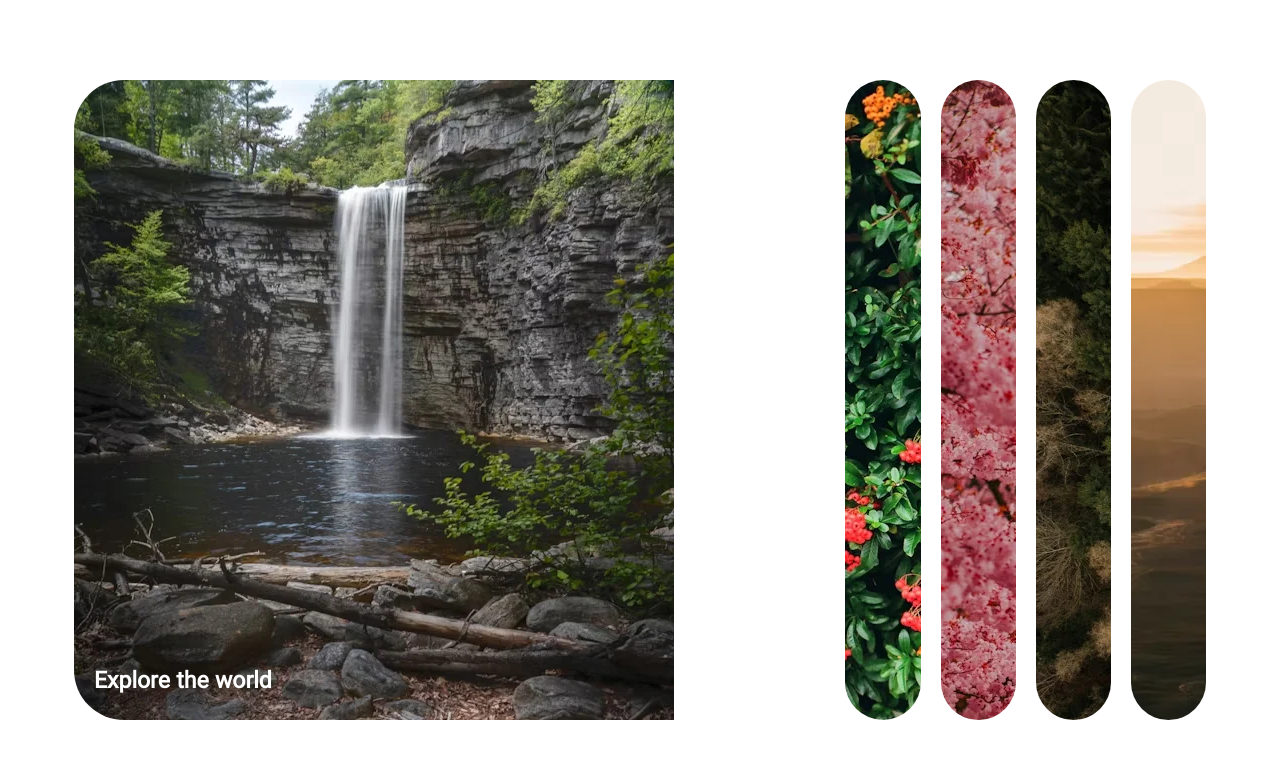
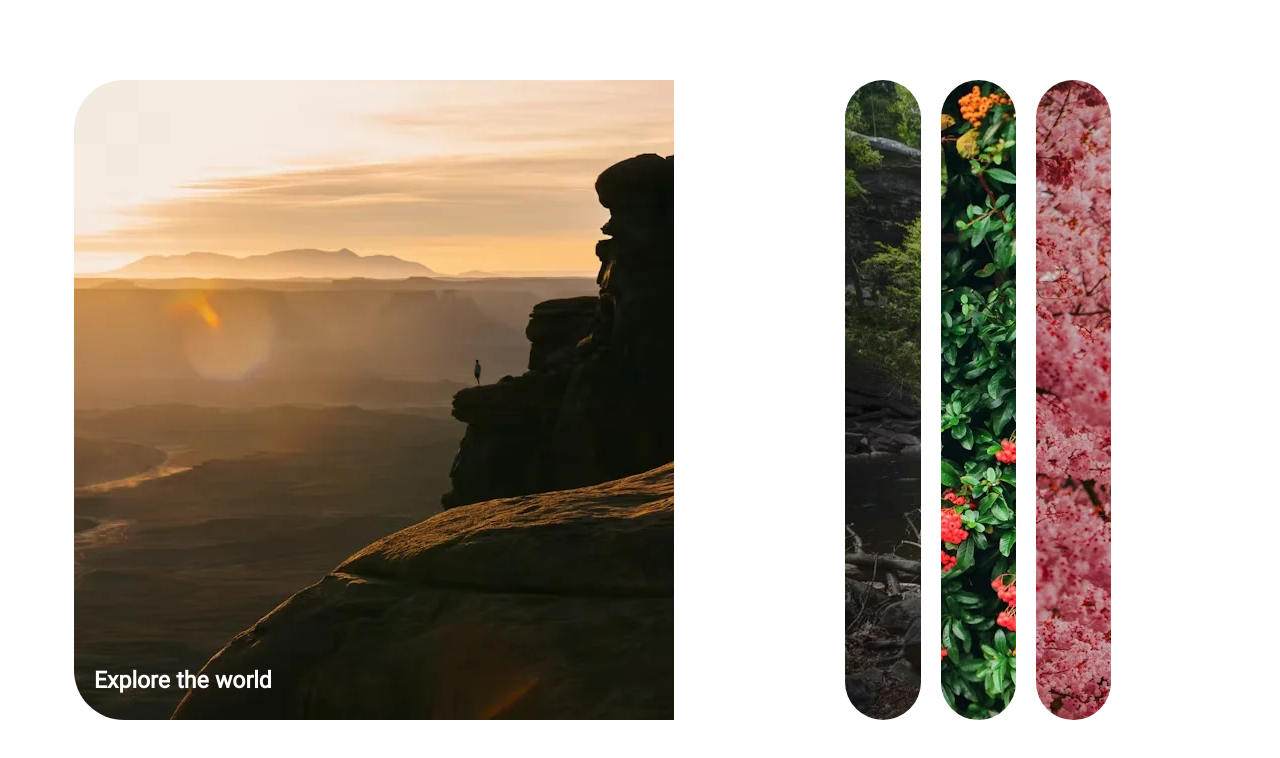
Before and after one commit to MhrGhannad/Webora, a plain HTML site: page index.html in a window 1280 px wide. Drawn offline with Linux system fonts and the light colour scheme; files whose address does not match are found by name; a web font is replaced by a local one.

Commit message:
Update index.html

```diff
--- a/index.html
+++ b/index.html
@@ -9,19 +9,19 @@
 <body>
 
     <div class="contioner">
-        <div class="panel active" style="background-image: url(./photo-1762288910569-37bbc2d2d988_4_11zon.webp);">
+        <div class="panel active" style="background-image: url(Webora/photo-1763793927066-e737cd50bd1a_18_11zon.webp);">
             <h3>Explore the world</h3>
         </div>
-        <div class="panel" style="background-image: url(./photo-1762423780504-bb663dd65a9d_6_11zon.webp);">
+        <div class="panel" style="background-image: url(Webora/photo-1762288910569-37bbc2d2d988_4_11zon.webp);">
             <h3>Explore the world</h3>
         </div>
-        <div class="panel" style="background-image: url(./photo-1763076705118-8c3c03fee057_13_11zon.webp);">
+        <div class="panel" style="background-image: url(Webora/photo-1762423780504-bb663dd65a9d_6_11zon.webp);">
             <h3>Explore the world</h3>
         </div>
-        <div class="panel" style="background-image: url(./photo-1763612101817-a53a38f6186b_15_11zon.webp);">
+        <div class="panel" style="background-image: url(Webora/photo-1763076705118-8c3c03fee057_13_11zon.webp);">
             <h3>Explore the world</h3>
         </div>
-        <div class="panel" style="background-image: url(./photo-1763793927066-e737cd50bd1a_18_11zon.webp);">
+        <div class="panel" style="background-image: url();">
             <h3>Explore the world</h3>
         </div>
     </div>
```
